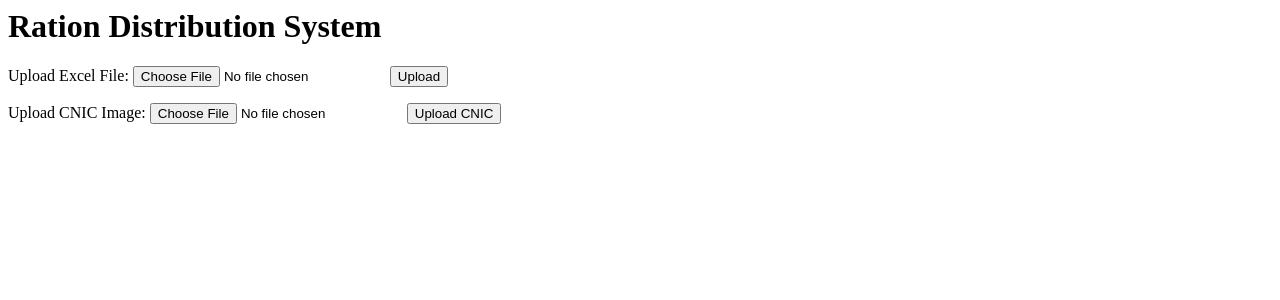
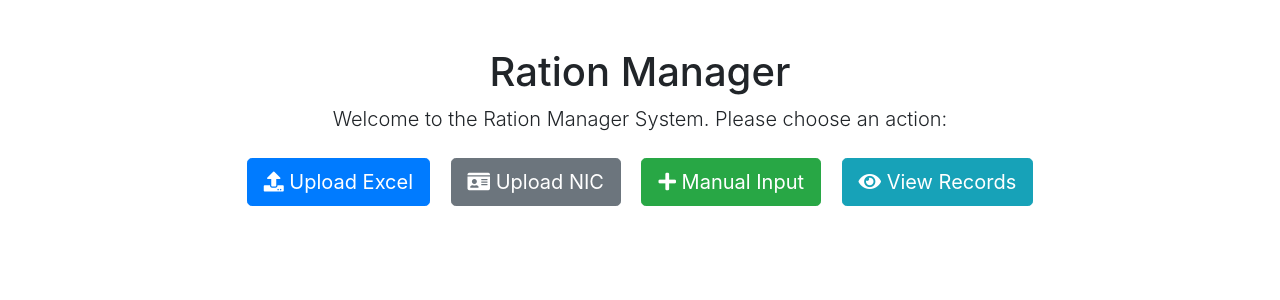
Before and after one commit to ijlalkhanzada/ration-manager, a Flask app: page / in a window 1280 px wide. Shown: the top 300 px of the page. Run offline with Flask 3, Linux system fonts and the light colour scheme; some libraries are stand-ins or nearby versions.

Commit message:
Implement user authentication with Flask-Login, updated routes to require login only for display records, added upload forms for Excel, NIC, and manual input.

```diff
--- a/app.py
+++ b/app.py
@@ -1,37 +1,177 @@
-from flask import Flask, render_template, request
+import os
+from flask import Flask, render_template, request, redirect, url_for, flash
+from flask_login import LoginManager, UserMixin, login_user, login_required, logout_user
+
 import pandas as pd
+from PIL import Image
 import pytesseract
-from PIL import Image
-import sqlite3
 
 app = Flask(__name__)
+app.secret_key = 'your_secret_key'
 
-# ہوم پیج
+# Flask-Login setup
+login_manager = LoginManager()
+login_manager.init_app(app)
+login_manager.login_view = 'login'  # Redirect to login if not authenticated
+
+# User class
+class User(UserMixin):
+    def __init__(self, id):
+        self.id = id
+
+# Sample users (replace with DB logic)
+users = {'admin': 'password'}  # Example user: admin
+
+@login_manager.user_loader
+def load_user(user_id):
+    return User(user_id)
+
+# Login route
+@app.route('/login', methods=['GET', 'POST'])
+def login():
+    if request.method == 'POST':
+        username = request.form['username']
+        password = request.form['password']
+        if username in users and users[username] == password:
+            user = User(username)
+            login_user(user)
+            return redirect(url_for('display_records'))  # Redirect to display page after login
+        else:
+            flash('Invalid username or password')
+    return render_template('login.html')
+
+# Logout route
+@app.route('/logout')
+@login_required
+def logout():
+    logout_user()
+    return redirect(url_for('login'))
+
+# Display page
+@app.route('/display')
+@login_required
+def display_records():
+    global all_records
+    return render_template('display_records.html', records=all_records)
+
+# Folder to save uploads
+UPLOAD_FOLDER = 'uploads'
+os.makedirs(UPLOAD_FOLDER, exist_ok=True)
+
+# List to store all records
+all_records = []
+
+# Home page
 @app.route('/')
 def index():
     return render_template('index.html')
 
-# ایکسل فائل اپلوڈ کرنے کا فنکشن
-@app.route('/upload', methods=['POST'])
-def upload_file():
-    if 'file' not in request.files:
-        return 'No file uploaded!', 400
-    file = request.files['file']
-    df = pd.read_excel(file)
-    # ڈیٹا پروسیس کریں اور ڈپلیکیٹ چیک کریں
-    df.drop_duplicates(subset='Name', inplace=True)
-    return render_template('display.html', data=df.to_dict(orient='records'))
+# Excel upload route
+@app.route('/upload_excel', methods=['GET', 'POST'])
+def upload_excel():
+    global all_records
+    if request.method == 'POST':
+        if 'file' not in request.files:
+            return redirect(request.url)
 
-# شناختی کارڈ کی تصویر سے ڈیٹا نکالیں
-@app.route('/upload_cnic', methods=['POST'])
-def upload_cnic():
-    if 'file' not in request.files:
-        return 'No file uploaded!', 400
-    file = request.files['file']
-    image = Image.open(file)
-    text = pytesseract.image_to_string(image)
-    # آپ یہاں سے CNIC کی تفصیلات نکال سکتے ہیں
-    return f'Extracted text: {text}'
+        file = request.files['file']
+        if file.filename == '':
+            return redirect(request.url)
+
+        # Save the uploaded Excel file
+        file_path = os.path.join(UPLOAD_FOLDER, file.filename)
+        file.save(file_path)
+
+        # Read the Excel file
+        df = pd.read_excel(file_path)
+        records = df.to_dict(orient='records')
+        all_records.extend(records)
+
+        return redirect(url_for('display_records'))
+
+    return render_template('upload_excel.html')  # Render the upload form
+
+# NIC upload route
+@app.route('/upload_nic', methods=['GET', 'POST'])
+def upload_nic():
+    global all_records
+    if request.method == 'POST':
+        if 'nic_file' not in request.files:
+            return redirect(request.url)
+
+        nic_file = request.files['nic_file']
+        if nic_file.filename == '':
+            return redirect(request.url)
+
+        # Save and process the NIC image
+        nic_file_path = os.path.join(UPLOAD_FOLDER, nic_file.filename)
+        nic_file.save(nic_file_path)
+        nic_data = pytesseract.image_to_string(Image.open(nic_file_path))
+
+        # Process NIC data (simplified for example)
+        records = [{'Name': 'Extracted Name', 'Father Name': 'Extracted Father Name', 'Address': 'Extracted Address', 'Contact Number': 'Extracted Contact Number'}]
+        all_records.extend(records)
+
+        return redirect(url_for('display_records'))
+
+    return render_template('upload_nic.html')  # Render the upload form
+
+# Manual input route
+@app.route('/manual_input', methods=['GET', 'POST'])
+def manual_input():
+    global all_records
+    if request.method == 'POST':
+        name = request.form['name']
+        father_name = request.form['father_name']
+        address = request.form['address']
+        contact_number = request.form['contact_number']
+
+        # Store manual input data
+        records = [{'Name': name, 'Father Name': father_name, 'Address': address, 'Contact Number': contact_number}]
+        all_records.extend(records)
+
+        return redirect(url_for('display_records'))
+
+    return render_template('manual_input.html')  # Render the manual input form
+
+# Update route
+@app.route('/update/<int:record_id>', methods=['GET', 'POST'])
+@login_required
+def update_record(record_id):
+    global all_records
+    if request.method == 'POST':
+        all_records[record_id]['Name'] = request.form['name']
+        all_records[record_id]['Father Name'] = request.form['father_name']
+        all_records[record_id]['Address'] = request.form['address']
+        all_records[record_id]['Contact Number'] = request.form['contact_number']
+        return redirect(url_for('display_records'))
+
+    record = all_records[record_id]
+    return render_template('update.html', record=record, record_id=record_id)
+
+# Delete route
+@app.route('/delete/<int:record_id>')
+@login_required
+def delete_record(record_id):
+    global all_records
+    del all_records[record_id]
+    return redirect(url_for('display_records'))
+
+# Delete duplicates route
+@app.route('/delete_duplicates')
+@login_required
+def delete_duplicates():
+    global all_records
+    seen = set()
+    unique_records = []
+    for record in all_records:
+        identifier = (record['Name'], record['Father Name'], record['Address'], record['Contact Number'])
+        if identifier not in seen:
+            seen.add(identifier)
+            unique_records.append(record)
+    all_records = unique_records
+    flash('Duplicate records deleted successfully!')
+    return redirect(url_for('display_records'))
 
 if __name__ == '__main__':
     app.run(debug=True)
--- a/templates/display.html
+++ /dev/null
@@ -1,6 +0,0 @@
-<h2>Uploaded Data:</h2>
-<ul>
-    {% for item in data %}
-    <li>{{ item['Name'] }} - {{ item['Ration Start Date'] }} - {{ item['Ration End Date'] }}</li>
-    {% endfor %}
-</ul>
--- a/templates/index.html
+++ b/templates/index.html
@@ -1,12 +1,37 @@
-<h1>Ration Distribution System</h1>
-<form action="/upload" method="post" enctype="multipart/form-data">
-    <label>Upload Excel File:</label>
-    <input type="file" name="file">
-    <input type="submit" value="Upload">
-</form>
+<!DOCTYPE html>
+<html lang="en">
+<head>
+    <meta charset="UTF-8">
+    <meta name="viewport" content="width=device-width, initial-scale=1.0">
+    <link href="https://stackpath.bootstrapcdn.com/bootstrap/4.5.2/css/bootstrap.min.css" rel="stylesheet">
+    <link rel="stylesheet" href="https://cdnjs.cloudflare.com/ajax/libs/font-awesome/5.15.4/css/all.min.css">
+    <title>Ration Manager</title>
+</head>
+<body>
+    <div class="container mt-5">
+        <h1 class="text-center">Ration Manager</h1>
+        <div class="text-center mb-4">
+            <p class="lead">Welcome to the Ration Manager System. Please choose an action:</p>
+        </div>
 
-<form action="/upload_cnic" method="post" enctype="multipart/form-data">
-    <label>Upload CNIC Image:</label>
-    <input type="file" name="file">
-    <input type="submit" value="Upload CNIC">
-</form>
+        <div class="text-center">
+            <a href="{{ url_for('upload_excel') }}" class="btn btn-primary btn-lg mx-2">
+                <i class="fas fa-upload"></i> Upload Excel
+            </a>
+            <a href="{{ url_for('upload_nic') }}" class="btn btn-secondary btn-lg mx-2">
+                <i class="fas fa-id-card"></i> Upload NIC
+            </a>
+            <a href="{{ url_for('manual_input') }}" class="btn btn-success btn-lg mx-2">
+                <i class="fas fa-plus"></i> Manual Input
+            </a>
+            <a href="{{ url_for('display_records') }}" class="btn btn-info btn-lg mx-2">
+                <i class="fas fa-eye"></i> View Records
+            </a>
+        </div>
+    </div>
+
+    <script src="https://code.jquery.com/jquery-3.5.1.slim.min.js"></script>
+    <script src="https://cdn.jsdelivr.net/npm/@popperjs/core@2.11.6/dist/umd/popper.min.js"></script>
+    <script src="https://stackpath.bootstrapcdn.com/bootstrap/4.5.2/js/bootstrap.min.js"></script>
+</body>
+</html>
```
Also changed, not shown: templates/display_records.html (added, +61 -0 lines), templates/login.html (added, +32 -0 lines), templates/manual_input.html (added, +34 -0 lines), templates/update.html (added, +34 -0 lines), templates/upload_excel.html (added, +22 -0 lines), templates/upload_nic.html (added, +22 -0 lines).
